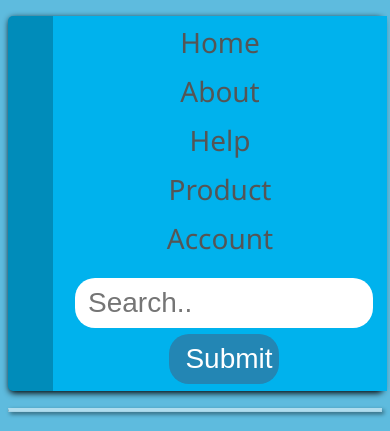
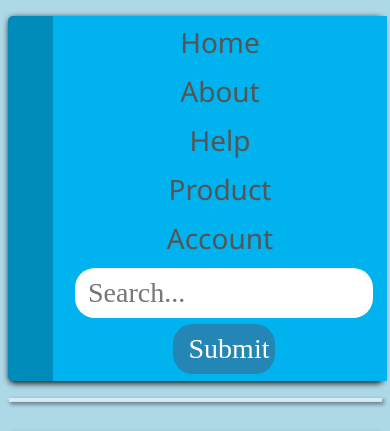
Before and after one commit to jyling/Testing2, a plain HTML site: page index.html in a window 390 px wide. Shown: the top 431 px of the page. Drawn offline with Linux system fonts and the light colour scheme.

Commit message:
made some cosmetic changes

```diff
--- a/index.html
+++ b/index.html
@@ -14,7 +14,7 @@
 		<li><a href="">Help</a></li>
 		<li><a href="">Product</a></li>
 		<li><a href="">Account</a></li>
-		<li><div class="search"><input type="text" placeholder="Search..">
+		<li><div class="search"><input type="text" placeholder="Search...">
 			<input type="submit" placeholder="Search"></div></li>
 	</ul>
 </div>
--- a/style.scss
+++ b/style.scss
@@ -1,23 +1,19 @@
-body {
-  background-image: url("image/bg.png");
+html {
+  //background-image: url("image/bg.png");
+  font-family: Segoe UI , Helvetica;
+  background: lightblue;
+  background-size:100%;
   height: 10000px;
   }
 
-h1 {
-  font-family: Segoe UI Light;
-  color: white;
-  text-align: center; }
 
 .separator  {
   margin-top: 20px;
   opacity: 0.5;
-  background-color: #eee;
   border-top: 3px solid white;
-  color: #eee;
   -webkit-box-shadow: 2px 2px 4px #000000;
           box-shadow: 2px 2px 4px #000000;
 }
-
 .title {
   margin-top: 3%;
   -webkit-transition: 1s ease;
@@ -37,7 +33,7 @@ h1 {
   -webkit-transition: 1s ease;
   -o-transition: 1s ease;
   transition: 1s ease;
-  font-family: Segoe UI;
+
   font-size: 28px;
   -webkit-text-decoration: box;
   text-decoration: box;
@@ -47,8 +43,8 @@ h1 {
   padding: 7px 1px; }
 
 .search input[type=text], .search input[type=submit]{
+	font-family: Segoe UI Light;
   margin-right: -8px;
-  margin-top: 10px;
   font-size: 28px;
   height: 100%;
   padding: 7px 1px;
@@ -108,15 +104,16 @@ h1 {
   font: white; }
 
 .topic h1 {
+	font-family: Segoe UI Light;
   font-size: 48px;
   text-align: left;
   margin-left: 10px;
   padding: 12px 12px;
-
+  color: white;
 }
 
 .topic {
-  background: #008CBA;
+	background: #008CBA;
     -webkit-border-radius: 5px;
           border-radius: 5px;
   -webkit-box-shadow: 1px 2px 6px #000000;
@@ -125,9 +122,11 @@ h1 {
 
 
 body {
-  background-color: #555555; }
+  // background-color: #555555;
+  }
 
-@media (min-width: 1120px) {
+@media (min-width: 1120px){
+
   .title {
     background-color: #00b2ed; }
   .title:hover {
@@ -150,9 +149,14 @@ body {
     margin-left: 5px;
     text-decoration: none; } }
 
-@media (max-width: 570px) {
+@media (max-width: 640px) {
 
 .search input[type=text], .search input[type=submit]{
+	-webkit-transition: 	850ms;
+	   -moz-transition: 	850ms;
+	    -ms-transition: 	850ms;
+	     -o-transition: 	850ms;
+	        transition: 	850ms;
   border-radius: 20px 20px 20px 20px;
 }
 
```
Also changed, not shown: image/bg.jpg (added), image/bg2.jpg (added), style.css.
